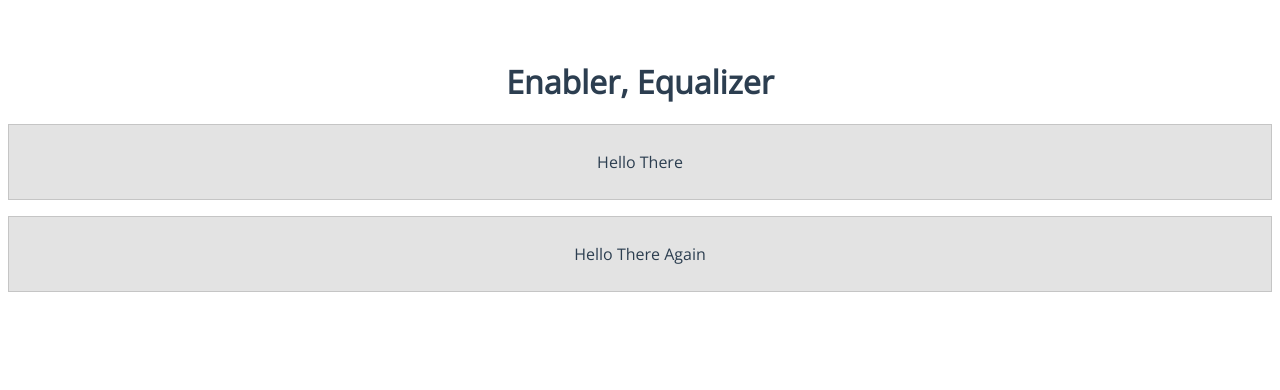
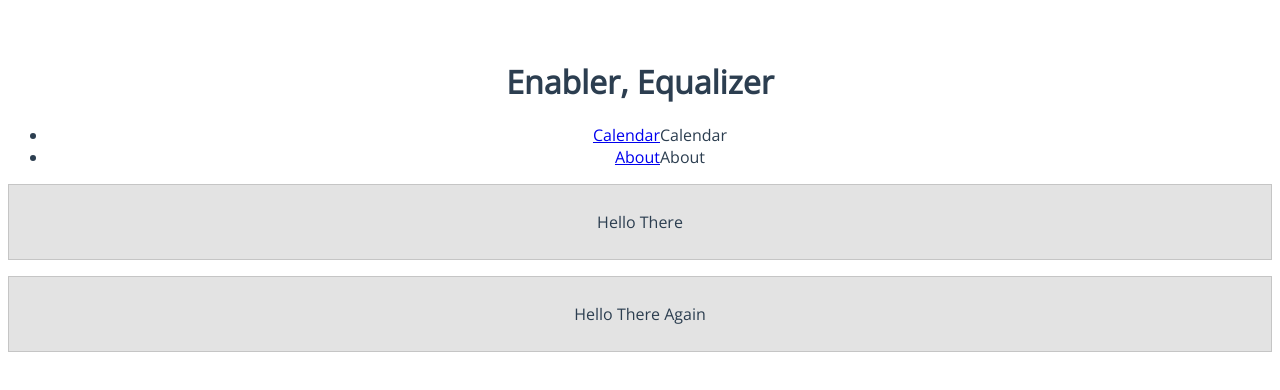
Before and after one commit to neomi2428/neomi2428.github.io, a Vue app: page / in a window 1280 px wide. Shown: the top 390 px of the page. Built offline with nearby package versions, Linux system fonts and the light colour scheme.

Commit message:
added nav html

```diff
--- a/src/App.vue
+++ b/src/App.vue
@@ -6,10 +6,20 @@
     </header>
     <nav>
       <ul>
+        <li class="tooltip">
+          <router-link to="/">Calendar</router-link>
+          <span class="tooltiptext">Calendar</span>
+        </li>
+        <li class="tooltip">
+          <router-link to="/">About</router-link>
+          <span class="tooltiptext">About</span>
+        </li>
       </ul>
     </nav>
     <!-- <img src="./assets/logo.png"> -->
-    <router-view></router-view>
+    <content>
+      <router-view></router-view>
+    </content>
   </div>
 
 </template>
```
Also changed, not shown: 1 other file (tests, documents, lock files or other folders).
